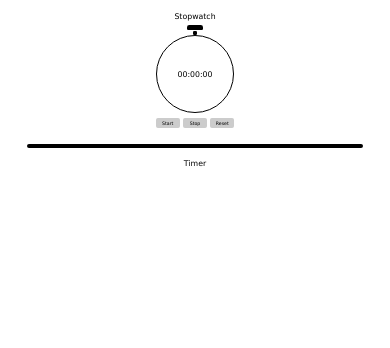
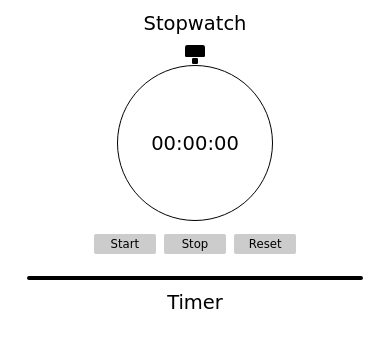
Before and after one commit to vikashkr99/stopwatch_timer, a plain HTML site: page index.html in a window 390 px wide. Drawn offline with Linux system fonts and the light colour scheme; a web font is replaced by a local one.

Commit message:
responsive

```diff
--- a/index.css
+++ b/index.css
@@ -98,6 +98,7 @@ button {
     body {
         flex-direction: column;
         align-items: center;
+        font-size: 5vw;
     }
 
     .seperator {
@@ -105,4 +106,26 @@ button {
         margin: 2% 0;
     }
 
+    .top {
+        width: 5vw;
+        height: 3vw;
+    }
+
+    .middle {
+        width: 1.5vw;
+        height: 1.5vw;
+        margin: 0.5% 0;
+    }
+
+    .circle {
+        width: 40vw;
+        height: 40vw;
+    }
+
+    button {
+        width: 18vw;
+        height: 5vw;
+        font-size: 3vw;
+    }
+
   }
```
